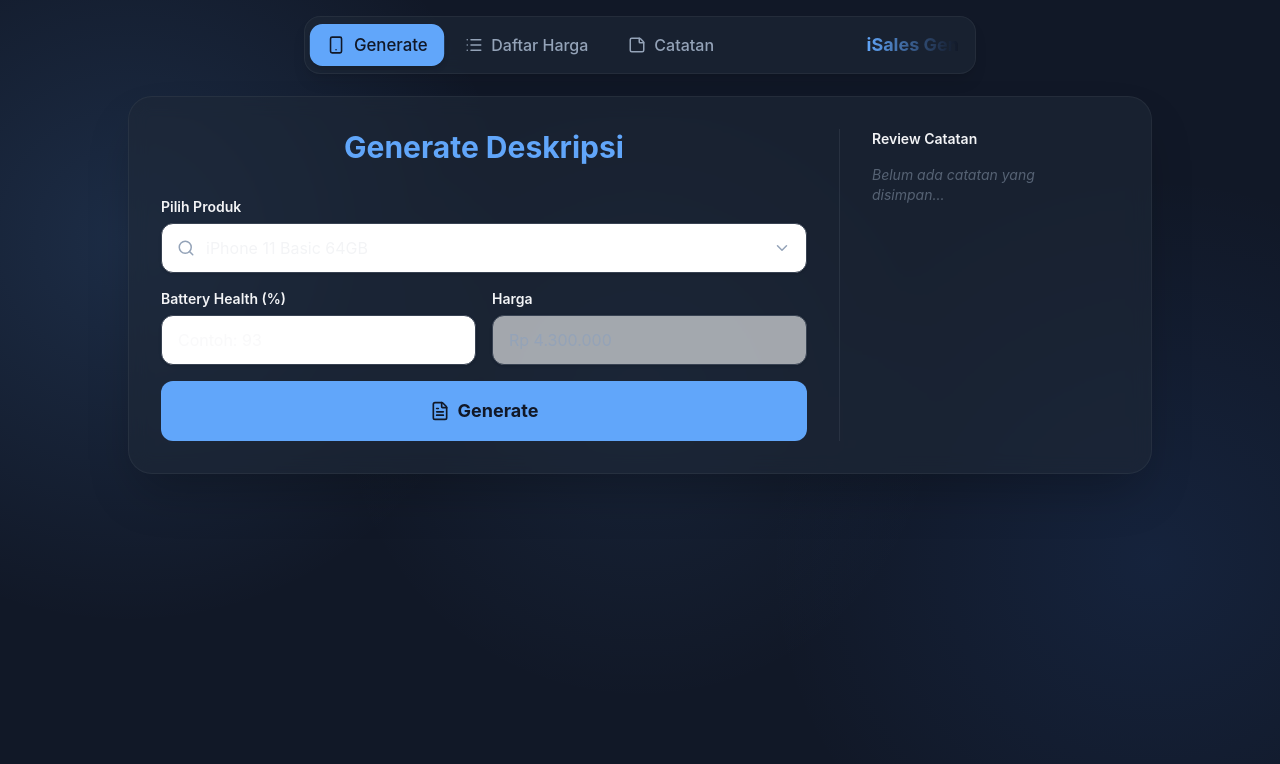
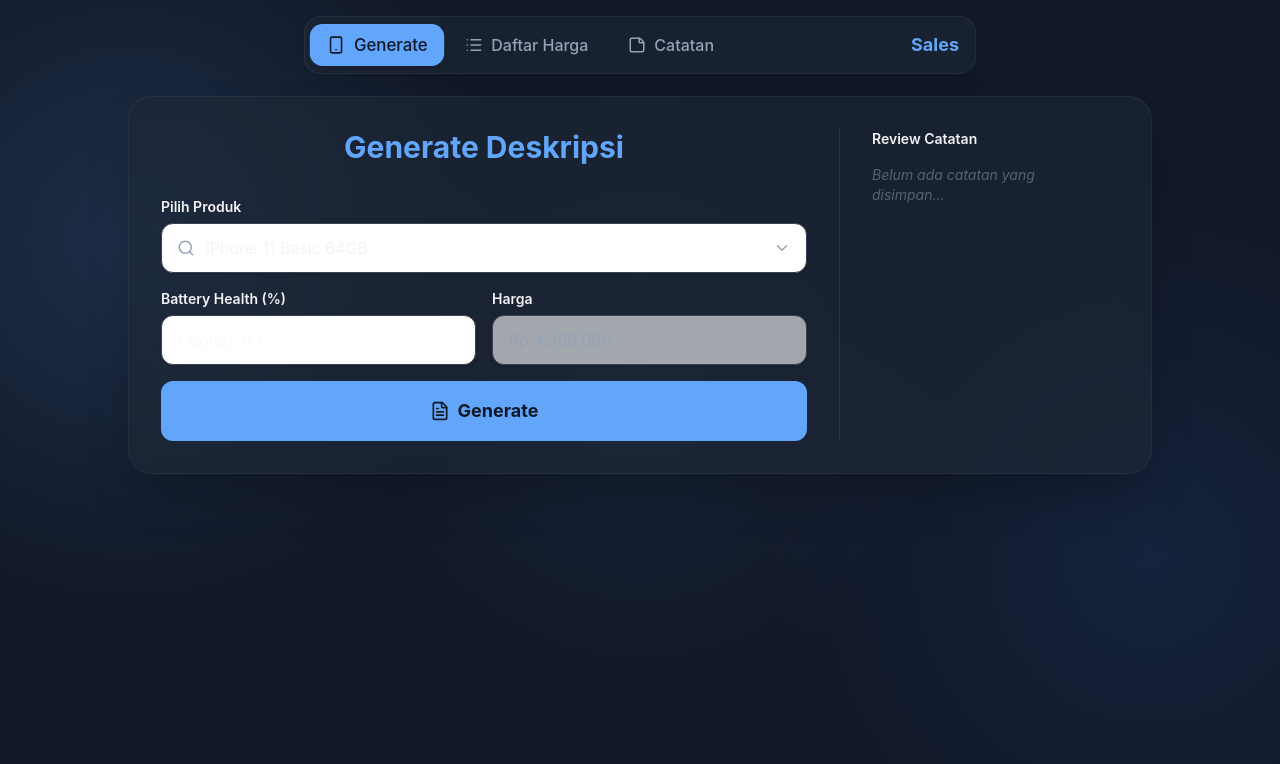
Before and after one commit to heruismawan/template, a React (Vite) app: page / in a window 1280 px wide. Shown: the top 764 px of the page. Built offline with nearby package versions, Linux system fonts and the light colour scheme.

Commit message:
Update Navbar title

```diff
--- a/src/components/Navbar.jsx
+++ b/src/components/Navbar.jsx
@@ -43,8 +43,8 @@ export function Navbar({ currentView, setCurrentView }) {
           </button>
         </div>
         <div className="pr-2">
-          <h1 className="font-bold text-lg bg-gradient-to-r from-primary to-accent-foreground bg-clip-text text-transparent">
-            iSales Gen
+          <h1 className="font-bold text-lg text-primary">
+            Sales
           </h1>
         </div>
       </div>
```
